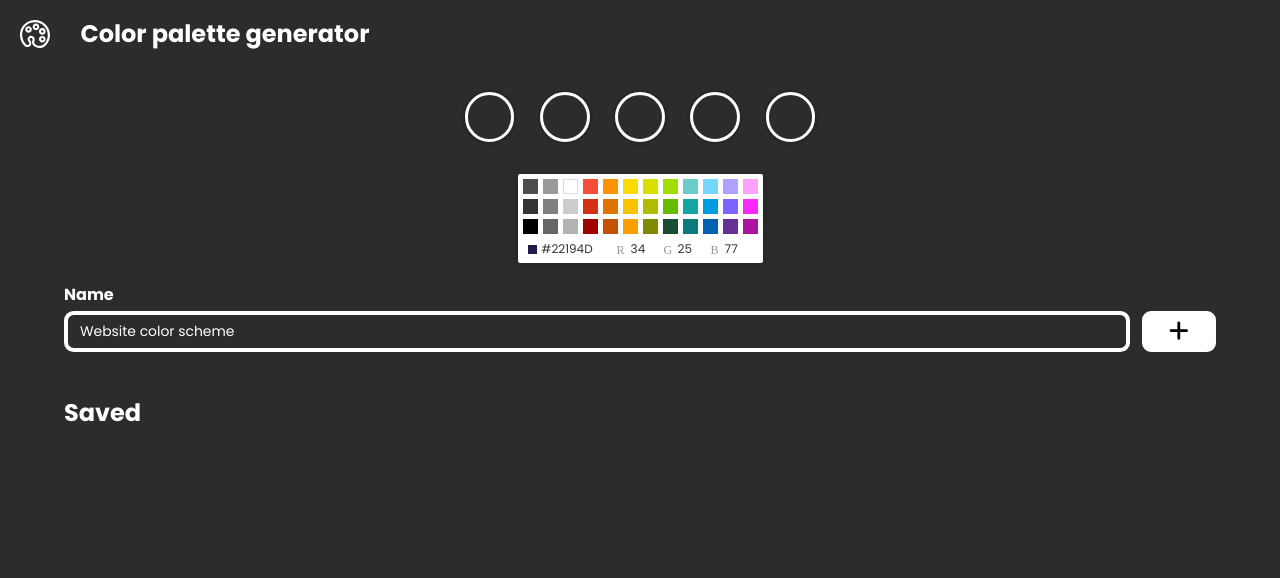
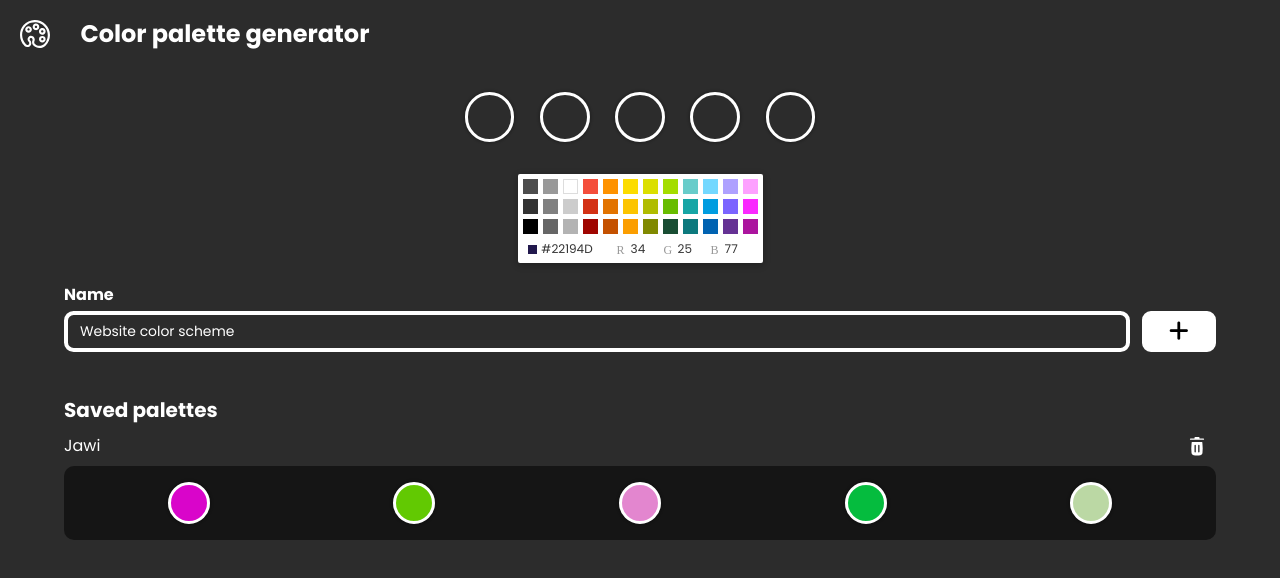
Before and after one commit to Cheshnark/color-palette-generator, a React (Vite) app: page / in a window 1280 px wide. Shown: the top 578 px of the page. Built offline with nearby package versions, Linux system fonts and the light colour scheme.

Commit message:
SavedPalettes component completed

```diff
--- a/src/App/App.css
+++ b/src/App/App.css
@@ -8,7 +8,7 @@ html {
 	background-color: #2C2C2C;
 }
 
-h1,h2,h3,p,input,select {
+h1,h2,h3,h4,p,input,select {
 	font-family: 'Poppins', sans-serif;
   color: #FFFFFF;
 }
--- a/src/components/SavedPalettes/SavedPalettes.css
+++ b/src/components/SavedPalettes/SavedPalettes.css
@@ -2,3 +2,41 @@
     width: 90%;
     margin: 0 auto;
 }
+
+.saved-palettes h2 {
+    font-weight: 700;
+    font-size: 1.25rem;
+    line-height: 1.9rem;
+}
+
+.palette-name-container {
+    display: flex;
+    justify-content: space-between;
+
+    padding: 0.5rem 0.5rem 0.5rem 0;
+}
+
+.palette h4 {
+    font-weight: 400;
+    font-size: 1rem;
+    line-height: 1.5rem;
+}
+
+.palette-colors {
+    display: flex;
+    justify-content: space-around;
+
+    background-color: #151515;
+    padding: 1rem 0.75rem 1rem 0.75rem;
+
+    border-radius: 10px;
+}
+
+.color {
+    min-width: 42px;
+    min-height: 42px;
+
+    border-radius: 100%;
+    border: 3px solid #FFFFFF;
+    box-shadow: 0px 0px 2px 2px rgba(0, 0, 0, 0.15);
+}
--- a/src/components/SavedPalettes/SavedPalettes.jsx
+++ b/src/components/SavedPalettes/SavedPalettes.jsx
@@ -1,9 +1,56 @@
 import './SavedPalettes.css'
 
+import trash from '../../svg/trash.svg'
+
 const SavedPalettes = () => {
+    const palettes = [
+        {
+            id:123456,
+            name:"Jawi",
+            colors: [
+                "#d905ca",
+                "#62c902",
+                "#e386cf",
+                "#05bc3e",
+                "#bbd8a4"
+            ]
+        }
+    ]
+
+    const deletePalette = (e) => {
+        localStorage.removeItem(e.target.id)
+    }
+
     return (
         <section className='saved-palettes'>
-            <h2>Saved</h2>
+            <h2>Saved palettes</h2>
+            <div className="saved-palettes-container">
+                {palettes &&
+                    palettes.map((palette, i) => {
+                    return (
+                        <div className="palette" key={i}>
+                            <div className="palette-name-container">
+                                <h4>{palette.name}</h4>
+                                <img
+                                    src={trash}
+                                    alt="trash-icon"
+                                    id={palette.id}
+                                    onClick={deletePalette} />
+                            </div>
+                            <figure className="palette-colors">
+                                {palette.colors.map(color => {
+                                    return(
+                                        <div
+                                            className="color"
+                                            style={{backgroundColor: `${color}`}} ></div>
+                                    )
+                                })}
+                            </figure>
+                        </div>
+
+                    )
+                })}
+            </div>
         </section>
     )
 }
```
Also changed, not shown: src/svg/trash.svg (added).
